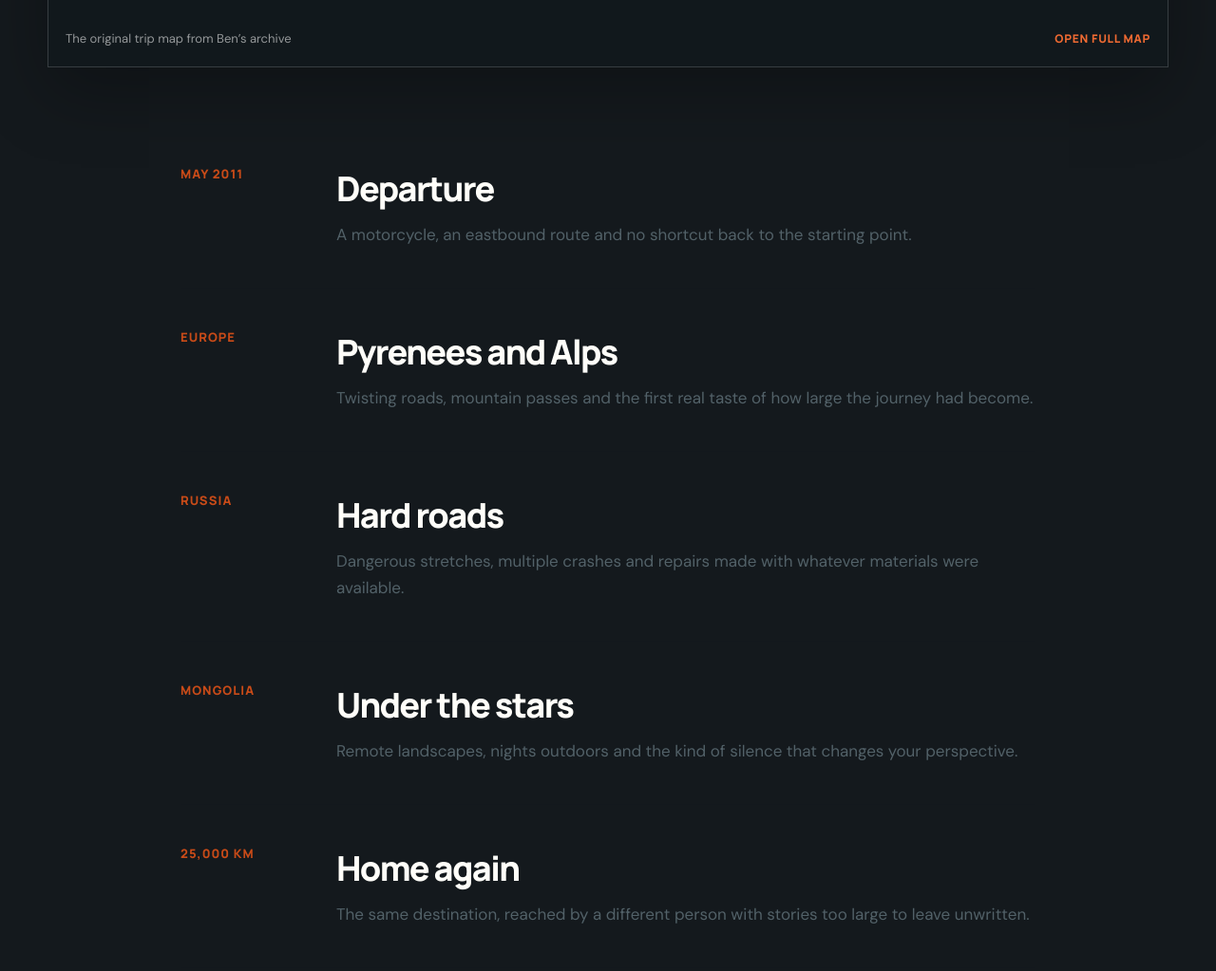
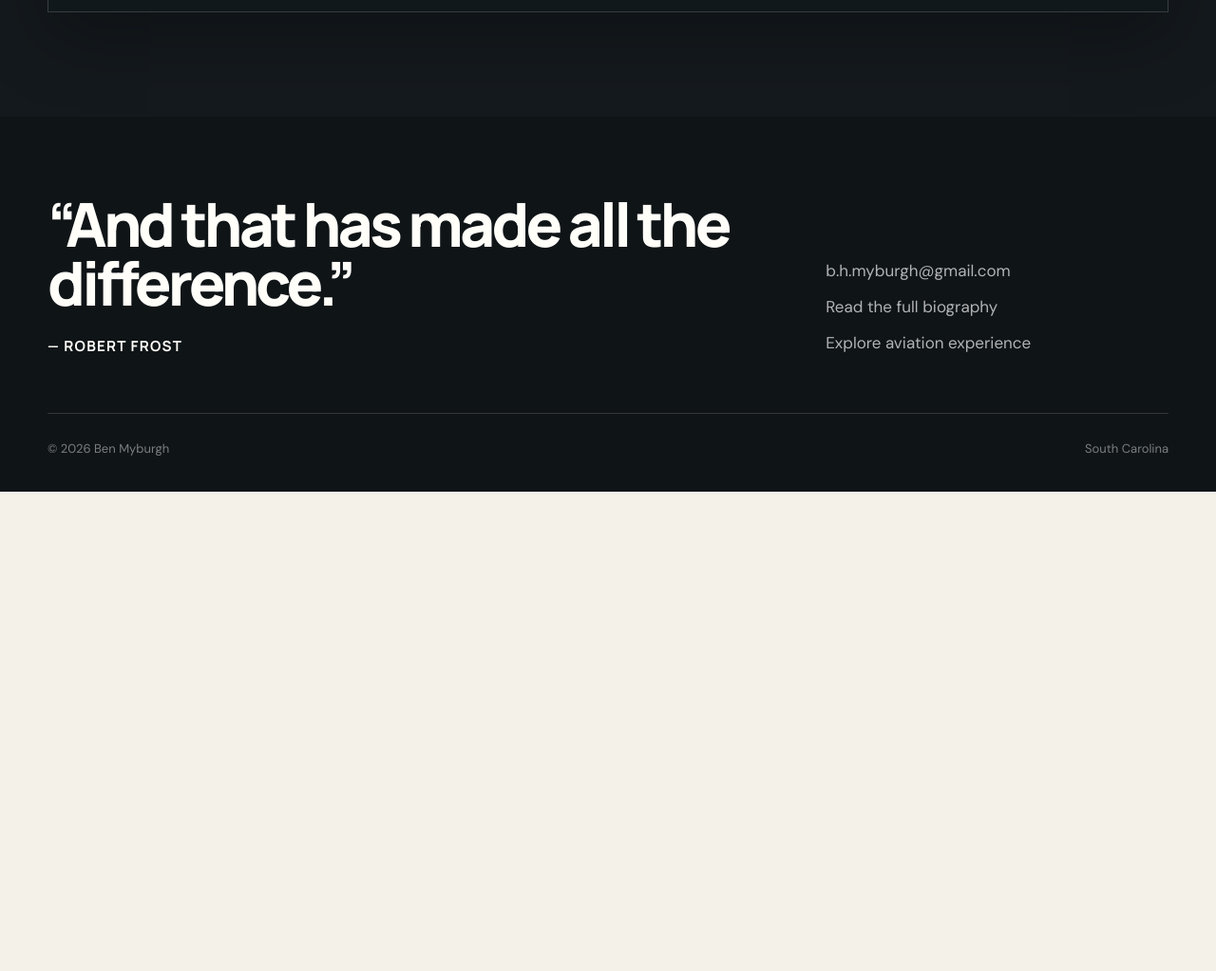
Before and after one commit to BenMyburgh/website, a website: page site/rtw-trip/index.html in a window 1280 px wide. Shown: the part 2280-3303 px from the top of the page at 95% size. After the commit the page ends 2798 px from the top, so only its background shows below. Drawn offline with Linux system fonts and the light colour scheme; grey boxes are pictures that could not be loaded.

Commit message:
Refine site copy and simplify book page

```diff
--- a/site/assets/site.css
+++ b/site/assets/site.css
@@ -659,6 +659,19 @@ a {
   line-height: 1.05;
 }
 
+.quote-band blockquote p {
+  margin: 0;
+}
+
+.quote-band blockquote cite {
+  display: block;
+  margin-top: 24px;
+  font: 700 clamp(0.75rem, 1.2vw, 0.95rem) "Manrope", sans-serif;
+  letter-spacing: 0.08em;
+  line-height: 1.4;
+  text-transform: uppercase;
+}
+
 .site-footer {
   padding: 82px 0 34px;
   color: var(--white);
@@ -683,6 +696,15 @@ a {
   font: 800 clamp(2.5rem, 5vw, 5rem) "Manrope", sans-serif;
   letter-spacing: -0.06em;
   line-height: 0.98;
+}
+
+.footer-main h2 cite {
+  display: block;
+  margin-top: 24px;
+  font: 700 clamp(0.75rem, 1.2vw, 0.95rem) "Manrope", sans-serif;
+  letter-spacing: 0.08em;
+  line-height: 1.4;
+  text-transform: uppercase;
 }
 
 .footer-links {
@@ -818,11 +840,6 @@ a {
   color: #5c696f;
 }
 
-.timeline {
-  max-width: 900px;
-  margin: 60px auto 0;
-}
-
 .route-map {
   overflow: hidden;
   margin: 0 auto;
@@ -837,56 +854,6 @@ a {
   display: block;
   border: 0;
   filter: saturate(0.82) contrast(1.03);
-}
-
-.route-map-caption {
-  min-height: 58px;
-  display: flex;
-  padding: 14px 18px;
-  align-items: center;
-  justify-content: space-between;
-  gap: 20px;
-  color: rgba(255, 255, 255, 0.55);
-  font-size: 13px;
-}
-
-.route-map-caption a {
-  flex: none;
-  color: var(--orange);
-  font: 800 12px "Manrope", sans-serif;
-  letter-spacing: 0.06em;
-  text-decoration: none;
-  text-transform: uppercase;
-}
-
-.timeline-item {
-  display: grid;
-  grid-template-columns: 130px 1fr;
-  gap: 34px;
-  padding: 42px 0;
-  border-top: 1px solid var(--line);
-}
-
-.timeline-item:last-child {
-  border-bottom: 1px solid var(--line);
-}
-
-.timeline-year {
-  color: var(--orange-dark);
-  font: 800 13px "Manrope", sans-serif;
-  letter-spacing: 0.08em;
-  text-transform: uppercase;
-}
-
-.timeline-item h3 {
-  margin: 0 0 10px;
-  font: 800 clamp(1.5rem, 3vw, 2.25rem) "Manrope", sans-serif;
-  letter-spacing: -0.045em;
-}
-
-.timeline-item p {
-  margin: 0;
-  color: #526168;
 }
 
 .bio-lead {
@@ -1289,19 +1256,8 @@ a {
     padding: 74px 0;
   }
 
-  .timeline-item {
-    grid-template-columns: 1fr;
-    gap: 10px;
-  }
-
   .route-map iframe {
     height: 500px;
-  }
-
-  .route-map-caption {
-    align-items: flex-start;
-    flex-direction: column;
-    gap: 8px;
   }
 
   .bio-lead {
--- a/site/rtw-trip/index.html
+++ b/site/rtw-trip/index.html
@@ -66,17 +66,6 @@
             title="Ben Myburgh round-the-world motorcycle route"
             loading="lazy"
             referrerpolicy="no-referrer-when-downgrade"></iframe>
-          <div class="route-map-caption">
-            <span>The original trip map from Ben’s archive</span>
-            <a href="https://www.google.com/maps/d/viewer?mid=1gHjwzI9Oqt9ZXhECpgrR-jQtkPnnCZ0" target="_blank" rel="noopener">Open full map</a>
-          </div>
-        </div>
-        <div class="timeline">
-          <article class="timeline-item" data-reveal><span class="timeline-year">May 2011</span><div><h3>Departure</h3><p>A motorcycle, an eastbound route and no shortcut back to the starting point.</p></div></article>
-          <article class="timeline-item" data-reveal><span class="timeline-year">Europe</span><div><h3>Pyrenees and Alps</h3><p>Twisting roads, mountain passes and the first real taste of how large the journey had become.</p></div></article>
-          <article class="timeline-item" data-reveal><span class="timeline-year">Russia</span><div><h3>Hard roads</h3><p>Dangerous stretches, multiple crashes and repairs made with whatever materials were available.</p></div></article>
-          <article class="timeline-item" data-reveal><span class="timeline-year">Mongolia</span><div><h3>Under the stars</h3><p>Remote landscapes, nights outdoors and the kind of silence that changes your perspective.</p></div></article>
-          <article class="timeline-item" data-reveal><span class="timeline-year">25,000 km</span><div><h3>Home again</h3><p>The same destination, reached by a different person with stories too large to leave unwritten.</p></div></article>
         </div>
       </div>
     </section>
@@ -85,7 +74,7 @@
   <footer class="site-footer">
     <div class="footer-shell">
       <div class="footer-main">
-        <h2>Some stories need the long road.</h2>
+        <h2>“And that has made all the difference.” <cite>— Robert Frost</cite></h2>
         <div class="footer-links">
           <a href="mailto:b.h.myburgh@gmail.com">b.h.myburgh@gmail.com</a>
           <a href="/full-bio/">Read the full biography</a>
```
Also changed, not shown: site/flying/index.html (+1 -1 lines), site/full-bio/index.html (+1 -1 lines), site/index.html (+7 -4 lines), site/work/index.html (+1 -1 lines).
